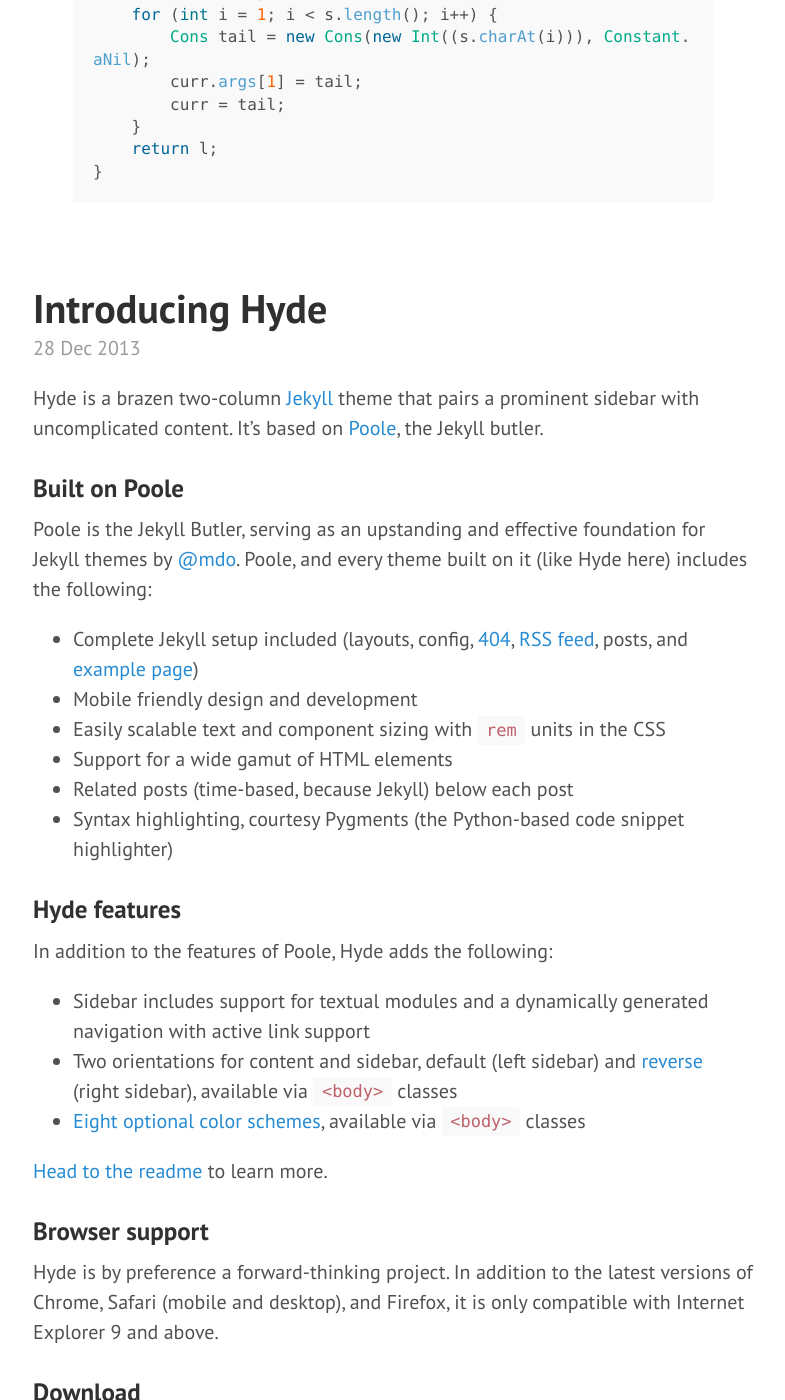
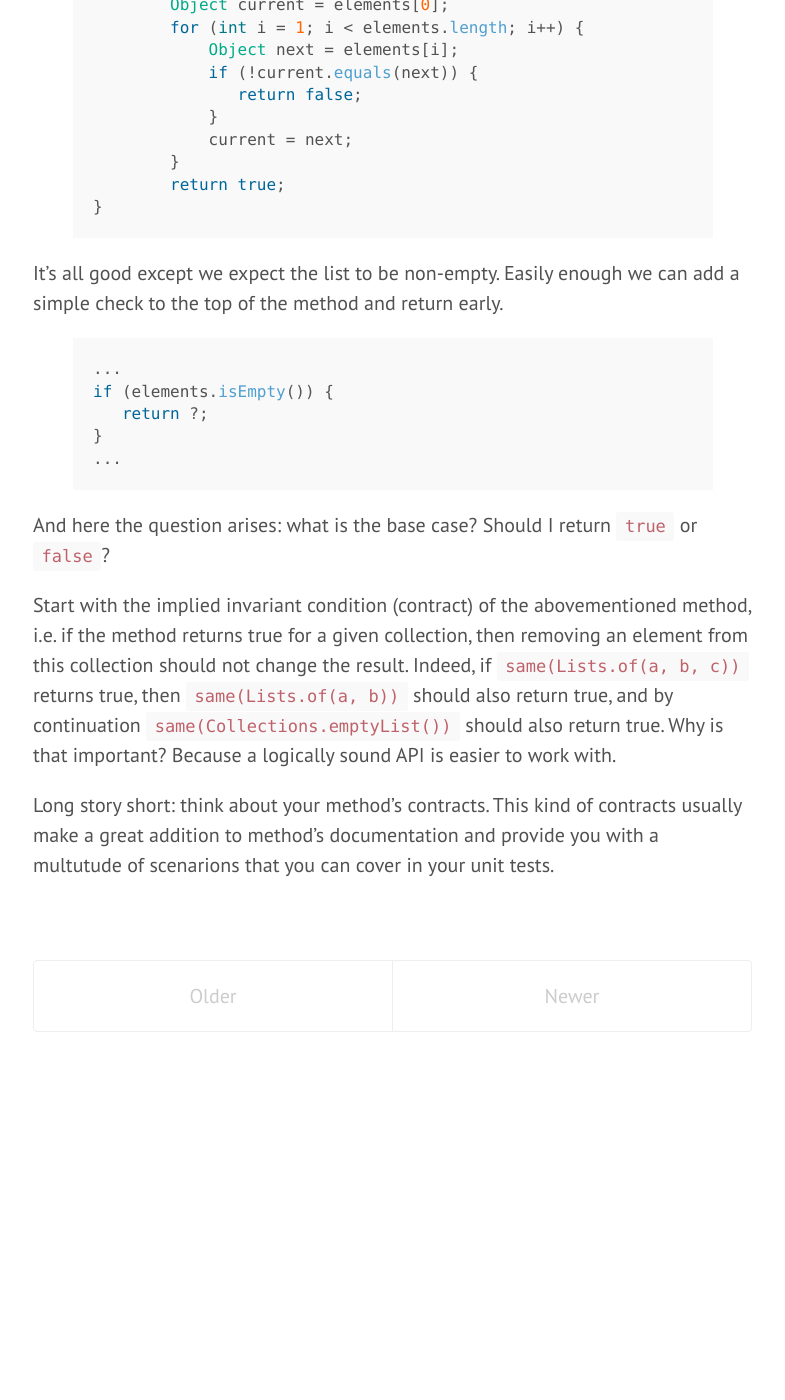
Before and after one commit to vasily-kartashov/vasily-kartashov.github.io, a Jekyll site: the page built from index.html, in a window 1280 px wide and 1400 px high, scrolled down 478 px. Shown: the whole window, without its empty margins (427-1212 px from the left). Built offline with Jekyll 4.4.1, drawn with Linux system fonts in a browser that asks for light colours; Markdown is read by kramdown in place of the engine named in the settings; the list of posts is cut into pages by our own code; after the commit the page ends 1650 px from its top, so only the background shows below that; some of the changed text lies outside the part shown.

Commit message:
first half-arsed post

```diff
--- a/_posts/2012-02-06-whats-jekyll.md
+++ /dev/null
@@ -1,12 +0,0 @@
----
-layout: post
-title: What's Jekyll?
----
-
-[Jekyll](http://jekyllrb.com) is a static site generator, an open-source tool for creating simple yet powerful websites of all shapes and sizes. From [the project's readme](https://github.com/mojombo/jekyll/blob/master/README.markdown):
-
-  > Jekyll is a simple, blog aware, static site generator. It takes a template directory [...] and spits out a complete, static website suitable for serving with Apache or your favorite web server. This is also the engine behind GitHub Pages, which you can use to host your project’s page or blog right here from GitHub.
-
-It's an immensely useful tool and one we encourage you to use here with Hyde.
-
-Find out more by [visiting the project on GitHub](https://github.com/mojombo/jekyll).
--- a/_posts/2012-02-07-example-content.md
+++ /dev/null
@@ -1,138 +0,0 @@
----
-layout: post
-title: Example content
----
-
-
-<div class="message">
-  Howdy! This is an example blog post that shows several types of HTML content supported in this theme.
-</div>
-
-Cum sociis natoque penatibus et magnis <a href="#">dis parturient montes</a>, nascetur ridiculus mus. *Aenean eu leo quam.* Pellentesque ornare sem lacinia quam venenatis vestibulum. Sed posuere consectetur est at lobortis. Cras mattis consectetur purus sit amet fermentum.
-
-> Curabitur blandit tempus porttitor. Nullam quis risus eget urna mollis ornare vel eu leo. Nullam id dolor id nibh ultricies vehicula ut id elit.
-
-Etiam porta **sem malesuada magna** mollis euismod. Cras mattis consectetur purus sit amet fermentum. Aenean lacinia bibendum nulla sed consectetur.
-
-## Inline HTML elements
-
-HTML defines a long list of available inline tags, a complete list of which can be found on the [Mozilla Developer Network](https://developer.mozilla.org/en-US/docs/Web/HTML/Element).
-
-- **To bold text**, use `<strong>`.
-- *To italicize text*, use `<em>`.
-- Abbreviations, like <abbr title="HyperText Markup Langage">HTML</abbr> should use `<abbr>`, with an optional `title` attribute for the full phrase.
-- Citations, like <cite>&mdash; Mark otto</cite>, should use `<cite>`.
-- <del>Deleted</del> text should use `<del>` and <ins>inserted</ins> text should use `<ins>`.
-- Superscript <sup>text</sup> uses `<sup>` and subscript <sub>text</sub> uses `<sub>`.
-
-Most of these elements are styled by browsers with few modifications on our part.
-
-## Heading
-
-Vivamus sagittis lacus vel augue rutrum faucibus dolor auctor. Duis mollis, est non commodo luctus, nisi erat porttitor ligula, eget lacinia odio sem nec elit. Morbi leo risus, porta ac consectetur ac, vestibulum at eros.
-
-### Code
-
-Cum sociis natoque penatibus et magnis dis `code element` montes, nascetur ridiculus mus.
-
-{% highlight js %}
-// Example can be run directly in your JavaScript console
-
-// Create a function that takes two arguments and returns the sum of those arguments
-var adder = new Function("a", "b", "return a + b");
-
-// Call the function
-adder(2, 6);
-// > 8
-{% endhighlight %}
-
-Aenean lacinia bibendum nulla sed consectetur. Etiam porta sem malesuada magna mollis euismod. Fusce dapibus, tellus ac cursus commodo, tortor mauris condimentum nibh, ut fermentum massa.
-
-### Gists via GitHub Pages
-
-Vestibulum id ligula porta felis euismod semper. Nullam quis risus eget urna mollis ornare vel eu leo. Donec sed odio dui.
-
-{% gist 5555251 gist.md %}
-
-Aenean eu leo quam. Pellentesque ornare sem lacinia quam venenatis vestibulum. Nullam quis risus eget urna mollis ornare vel eu leo. Cum sociis natoque penatibus et magnis dis parturient montes, nascetur ridiculus mus. Donec sed odio dui. Vestibulum id ligula porta felis euismod semper.
-
-### Lists
-
-Cum sociis natoque penatibus et magnis dis parturient montes, nascetur ridiculus mus. Aenean lacinia bibendum nulla sed consectetur. Etiam porta sem malesuada magna mollis euismod. Fusce dapibus, tellus ac cursus commodo, tortor mauris condimentum nibh, ut fermentum massa justo sit amet risus.
-
-* Praesent commodo cursus magna, vel scelerisque nisl consectetur et.
-* Donec id elit non mi porta gravida at eget metus.
-* Nulla vitae elit libero, a pharetra augue.
-
-Donec ullamcorper nulla non metus auctor fringilla. Nulla vitae elit libero, a pharetra augue.
-
-1. Vestibulum id ligula porta felis euismod semper.
-2. Cum sociis natoque penatibus et magnis dis parturient montes, nascetur ridiculus mus.
-3. Maecenas sed diam eget risus varius blandit sit amet non magna.
-
-Cras mattis consectetur purus sit amet fermentum. Sed posuere consectetur est at lobortis.
-
-<dl>
-  <dt>HyperText Markup Language (HTML)</dt>
-  <dd>The language used to describe and define the content of a Web page</dd>
-
-  <dt>Cascading Style Sheets (CSS)</dt>
-  <dd>Used to describe the appearance of Web content</dd>
-
-  <dt>JavaScript (JS)</dt>
-  <dd>The programming language used to build advanced Web sites and applications</dd>
-</dl>
-
-Integer posuere erat a ante venenatis dapibus posuere velit aliquet. Morbi leo risus, porta ac consectetur ac, vestibulum at eros. Nullam quis risus eget urna mollis ornare vel eu leo.
-
-### Images
-
-Quisque consequat sapien eget quam rhoncus, sit amet laoreet diam tempus. Aliquam aliquam metus erat, a pulvinar turpis suscipit at.
-
-![placeholder](http://placehold.it/800x400 "Large example image")
-![placeholder](http://placehold.it/400x200 "Medium example image")
-![placeholder](http://placehold.it/200x200 "Small example image")
-
-### Tables
-
-Aenean lacinia bibendum nulla sed consectetur. Lorem ipsum dolor sit amet, consectetur adipiscing elit.
-
-<table>
-  <thead>
-    <tr>
-      <th>Name</th>
-      <th>Upvotes</th>
-      <th>Downvotes</th>
-    </tr>
-  </thead>
-  <tfoot>
-    <tr>
-      <td>Totals</td>
-      <td>21</td>
-      <td>23</td>
-    </tr>
-  </tfoot>
-  <tbody>
-    <tr>
-      <td>Alice</td>
-      <td>10</td>
-      <td>11</td>
-    </tr>
-    <tr>
-      <td>Bob</td>
-      <td>4</td>
-      <td>3</td>
-    </tr>
-    <tr>
-      <td>Charlie</td>
-      <td>7</td>
-      <td>9</td>
-    </tr>
-  </tbody>
-</table>
-
-Nullam id dolor id nibh ultricies vehicula ut id elit. Sed posuere consectetur est at lobortis. Nullam quis risus eget urna mollis ornare vel eu leo.
-
------
-
-Want to see something else added? <a href="https://github.com/poole/poole/issues/new">Open an issue.</a>
--- a/_posts/2013-12-28-introducing-hyde.md
+++ /dev/null
@@ -1,37 +0,0 @@
----
-layout: post
-title: Introducing Hyde
----
-
-Hyde is a brazen two-column [Jekyll](http://jekyllrb.com) theme that pairs a prominent sidebar with uncomplicated content. It's based on [Poole](http://getpoole.com), the Jekyll butler.
-
-### Built on Poole
-
-Poole is the Jekyll Butler, serving as an upstanding and effective foundation for Jekyll themes by [@mdo](https://twitter.com/mdo). Poole, and every theme built on it (like Hyde here) includes the following:
-
-* Complete Jekyll setup included (layouts, config, [404](/404), [RSS feed](/atom.xml), posts, and [example page](/about))
-* Mobile friendly design and development
-* Easily scalable text and component sizing with `rem` units in the CSS
-* Support for a wide gamut of HTML elements
-* Related posts (time-based, because Jekyll) below each post
-* Syntax highlighting, courtesy Pygments (the Python-based code snippet highlighter)
-
-### Hyde features
-
-In addition to the features of Poole, Hyde adds the following:
-
-* Sidebar includes support for textual modules and a dynamically generated navigation with active link support
-* Two orientations for content and sidebar, default (left sidebar) and [reverse](https://github.com/poole/lanyon#reverse-layout) (right sidebar), available via `<body>` classes
-* [Eight optional color schemes](https://github.com/poole/hyde#themes), available via `<body>` classes
-
-[Head to the readme](https://github.com/poole/hyde#readme) to learn more.
-
-### Browser support
-
-Hyde is by preference a forward-thinking project. In addition to the latest versions of Chrome, Safari (mobile and desktop), and Firefox, it is only compatible with Internet Explorer 9 and above.
-
-### Download
-
-Hyde is developed on and hosted with GitHub. Head to the <a href="https://github.com/poole/hyde">GitHub repository</a> for downloads, bug reports, and features requests.
-
-Thanks!
--- a/_posts/2015-08-09-test.md
+++ /dev/null
@@ -1,21 +0,0 @@
----
-layout: post
-title: This is a test post
----
-
-Let's see how it looks like, especially with the code
-
-{% highlight java %}
-static NonVar stringToChars(String s) {
-    if (0 == s.length())
-        return Constant.aNil;
-    Cons l = new Cons(new Int((s.charAt(0))), Constant.aNil);
-    Cons curr = l;
-    for (int i = 1; i < s.length(); i++) {
-        Cons tail = new Cons(new Int((s.charAt(i))), Constant.aNil);
-        curr.args[1] = tail;
-        curr = tail;
-    }
-    return l;
-}
-{% endhighlight %}
--- /dev/null
+++ b/_posts/2015-11-07-base-case-for-empty-collections.md
@@ -0,0 +1,38 @@
+---
+layout: post
+title: How to define the base case for a function that accepts collections
+---
+
+Imagine you have a function that checks if all elements of a collection are equal. A trivial solution would look like following (I deliberately ignore null's)
+
+{% highlight java %}
+boolean same(List<?> elements) {
+	Object current = elements[0];
+	for (int i = 1; i < elements.length; i++) {
+	    Object next = elements[i];
+	    if (!current.equals(next)) {
+	       return false;
+	    }
+	    current = next;
+	}
+	return true;
+}
+{% endhighlight %}
+
+It's all good except we expect the list to be non-empty. Easily enough we can add a simple check to the top of the method and return early.
+
+{% highlight java %}
+...
+if (elements.isEmpty()) {
+   return ?;
+}
+...
+{% endhighlight %}
+
+And here the question arises: what is the base case? Should I return `true` or `false`?
+
+Start with the implied invariant condition (contract) of the abovementioned method, i.e. if the method returns true for a given collection, then removing an element from this collection should not change the result.
+Indeed, if `same(Lists.of(a, b, c))` returns true, then `same(Lists.of(a, b))` should also return true, and by continuation `same(Collections.emptyList())` should also return true. Why is that important?
+Because a logically sound API is easier to work with.
+
+Long story short: think about your method's contracts. This kind of contracts usually make a great addition to method's documentation and provide you with a multutude of scenarions that you can cover in your unit tests.
--- a/about.md
+++ b/about.md
@@ -4,27 +4,21 @@
 ---
 
 <p class="message">
-  Let's see if I can live with this
+  Worldly wisdom teaches that it is better for reputation to fail conventionally than to succeed unconventionally.
 </p>
 
-In the novel, *The Strange Case of Dr. Jeykll and Mr. Hyde*, Mr. Poole is Dr. Jekyll's virtuous and loyal butler. Similarly, Poole is an upstanding and effective butler that helps you build Jekyll themes. It's made by [@mdo](https://twitter.com/mdo).
+I kind of like this quote by Keynes. It makes me sound sophisticated.
 
-There are currently two themes built on Poole:
+If you need to know more about me, here are three websites that I try to keep up-to-date
 
-* [Hyde](http://hyde.getpoole.com)
-* [Lanyon](http://lanyon.getpoole.com)
+* [My linked.in profile](https://www.linkedin.com/in/vasilykartashov)
+* [My GitHub account](https://github.com/vasily-kartashov/)
+* [Mein XING Profil](https://www.xing.com/profile/Vasily_Kartashov)
 
-Learn more and contribute on [GitHub](https://github.com/poole).
+## Important
 
-## Setup
+I try to be professional and useful of this website, still it's nothing more than a programmer's notebook for my own amusement.
 
-Some fun facts about the setup of this project include:
-
-* Built for [Jekyll](http://jekyllrb.com)
-* Developed on GitHub and hosted for free on [GitHub Pages](https://pages.github.com)
-* Coded with [Sublime Text 2](http://sublimetext.com), an amazing code editor
-* Designed and developed while listening to music like [Blood Bros Trilogy](https://soundcloud.com/maddecent/sets/blood-bros-series)
-
-Have questions or suggestions? Feel free to [open an issue on GitHub](https://github.com/poole/issues/new) or [ask me on Twitter](https://twitter.com/mdo).
+If you need to drop me a line try info@kartashov.com
 
 Thanks for reading!
```
